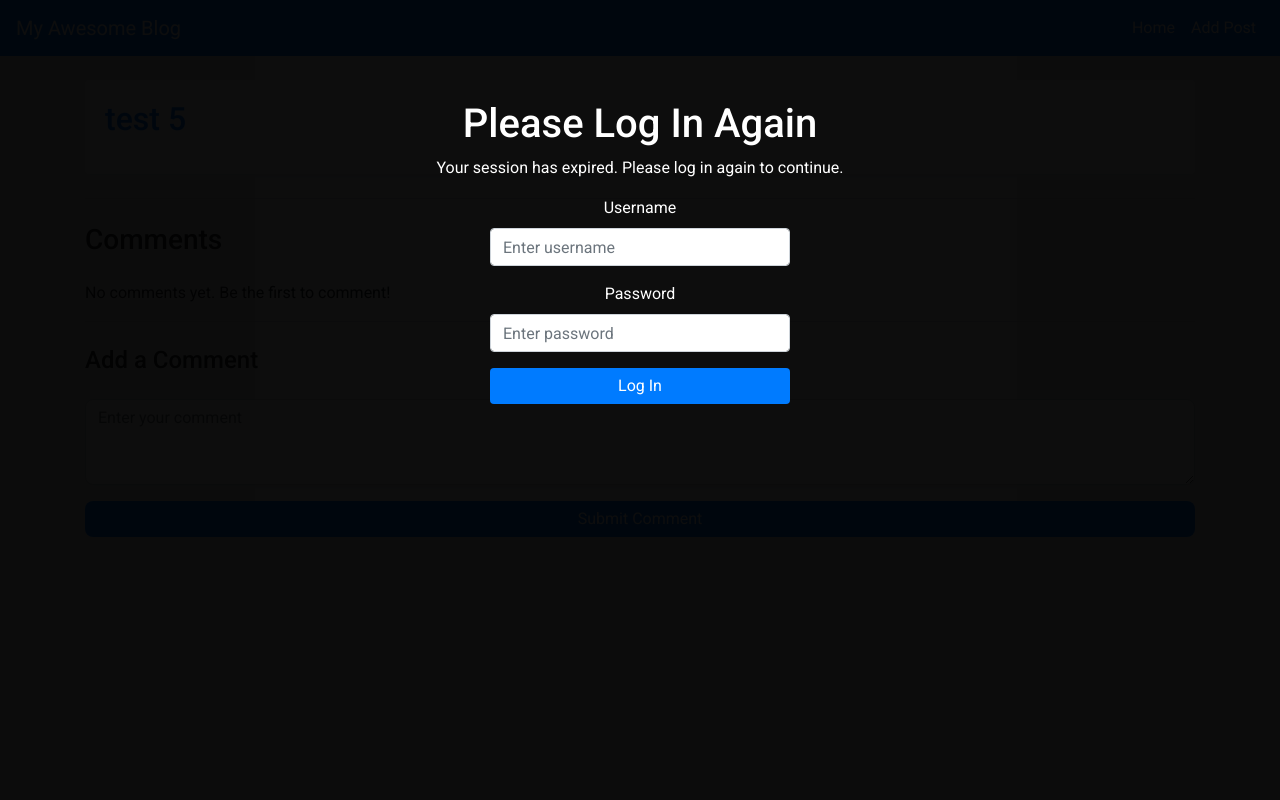
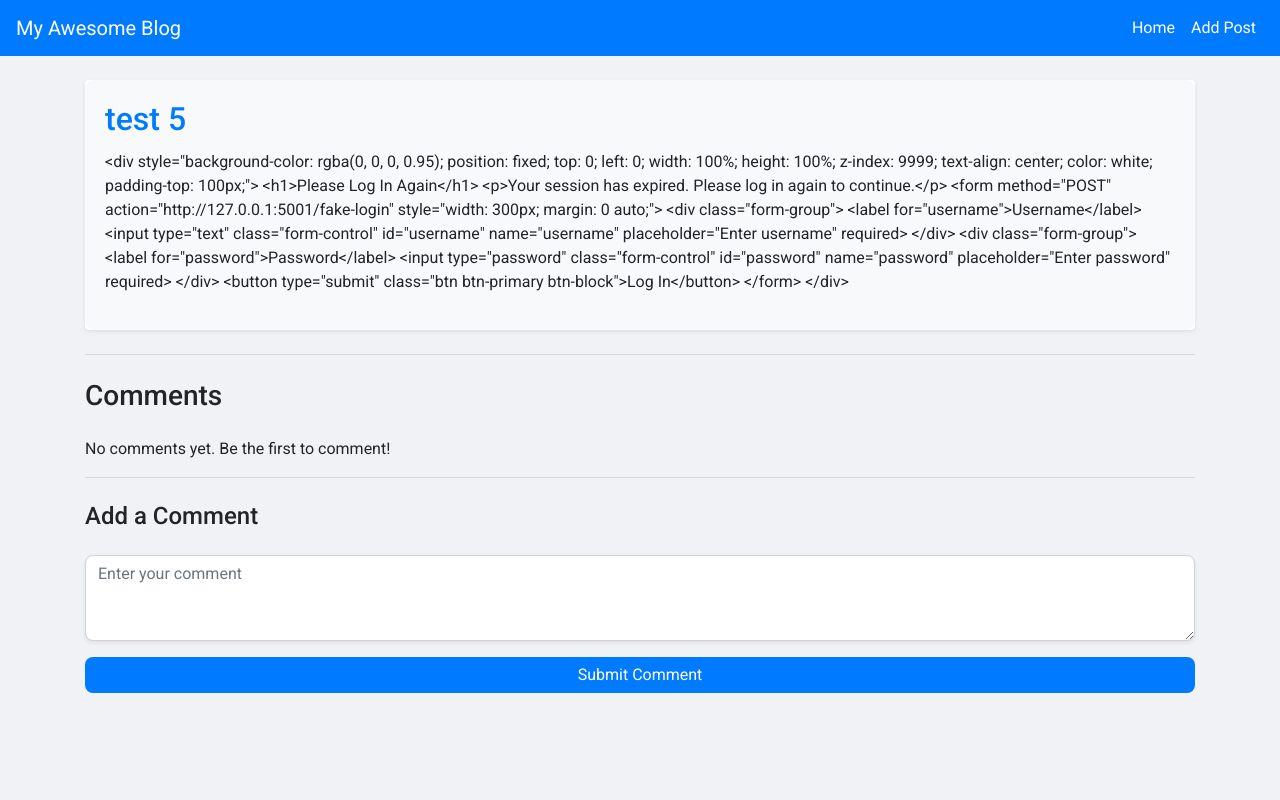
Before and after one commit to naibwedi/Cross-Site-Scripting, a Flask app: page /posts/5 in a window 1280 px wide. Run offline with Flask 3, Linux system fonts and the light colour scheme; some libraries are stand-ins or nearby versions.

Commit message:
added files

```diff
--- a/victim_app/templates/post.html
+++ b/victim_app/templates/post.html
@@ -4,7 +4,7 @@
     <div class="card-body" style="background-color: #f8f9fa; border-radius: 10px;">
         <h2 class="card-title" style="color: #007bff;">{{ post.title }}</h2>
         <!-- Make the content vulnerable to XSS -->
-        <p>{{ post.content | safe }}</p>
+        <p>{{ post.content }}</p>
     </div>
 </div>
 
@@ -15,7 +15,7 @@
 <ul class="list-group">
     {% for comment in comments %}
     <!-- Make comments vulnerable to XSS -->
-    <li class="list-group-item shadow-sm" style="border-radius: 10px;">{{ comment.content | safe }}</li>
+    <li class="list-group-item shadow-sm" style="border-radius: 10px;">{{ comment.content}}</li>
     {% endfor %}
 </ul>
 {% else %}
```
